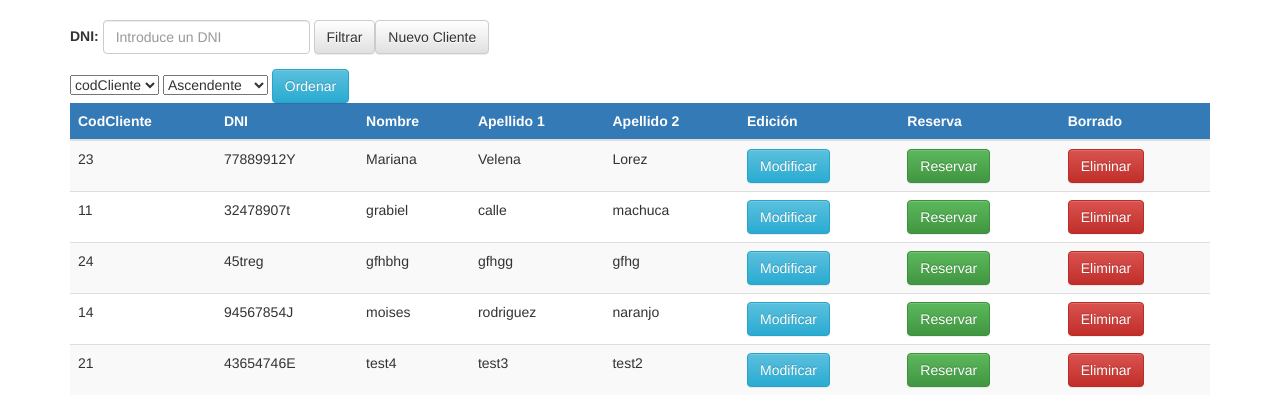
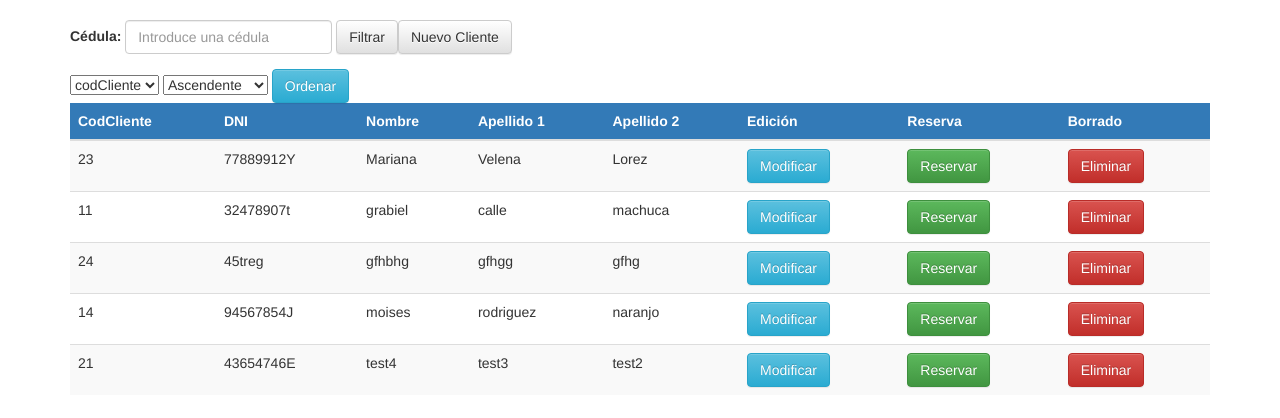
Before and after one commit to Leon2308/ProyectoHotel, a PHP site: page /View/administracion/inicioClientes.php?pagina=2 in a window 1280 px wide. Shown: the part 52-470 px from the top of the page. Run offline with PHP 8.4, Linux system fonts and the light colour scheme; the visitor is signed in with stand-in values (Sample User, id 1); data comes from the database, SQL or seed files in the repository; data that the repository does not hold is empty; some libraries are stand-ins or nearby versions.

Commit message:
Correciones de etiquetas
Correcciones de etiquetas en todas las ventanas.

```diff
--- a/View/administracion/formModificarCliente.php
+++ b/View/administracion/formModificarCliente.php
@@ -13,7 +13,7 @@
                 </div>
 
                 <div class="form-group">
-                    <label for="inputDni">DNI:</label>
+                    <label for="inputDni">Cédula:</label>
                     <input type="text" name="DNI" id="inputDni" class="form-control" value="">
                 </div>
 
--- a/View/administracion/formModificarReserva.php
+++ b/View/administracion/formModificarReserva.php
@@ -19,7 +19,7 @@
             </div>
 
             <div class="form-group">
-                <label for="inputDni">DNI:</label>
+                <label for="inputDni">Cédula:</label>
                 <input type="text" name="DNI" id="inputDni" class="form-control" value="" readonly="readonly">
             </div>
 
--- a/View/administracion/formNuevoCliente.php
+++ b/View/administracion/formNuevoCliente.php
@@ -9,7 +9,7 @@
             <form action="" class="formCentrado" id="formNuevoCliente" method="post">
 
                 <div class="form-group">
-                    <label for="dniNuevo">DNI:</label>
+                    <label for="dniNuevo">Cédula:</label>
                     <input type="text" name="DNI" id="dniNuevo" class="form-control" value="">
                 </div>
 
--- a/View/administracion/inicioClientes.php
+++ b/View/administracion/inicioClientes.php
@@ -69,9 +69,9 @@
             <div class="form-group">
                 <form class="form-inline formularioFloatLeft" name="filtrar" action="index.php" method="GET">
                     <div class="form-group">
-                        <label for="buscadorDni">DNI: </label>
+                        <label for="buscadorDni">Cédula: </label>
                         <input type="text" class="form-control" id="buscadorDni" name="dni"
-                               placeholder="Introduce un DNI">
+                               placeholder="Introduce una cédula">
                     </div>
                     <button type="submit" class="btn btn-default">Filtrar</button>
                 </form>
--- a/View/administracion/listaClientes.php
+++ b/View/administracion/listaClientes.php
@@ -13,7 +13,7 @@
         <?php
         $opcionesOrden = array();
         $opcionesOrden["codCliente"] = "codCliente";
-        $opcionesOrden["dni"] = "DNI";
+        $opcionesOrden["dni"] = "C.I.:";
         $opcionesOrden["nombre"] = "Nombre";
         $opcionesOrden["apellido1"] = "Apellido 1";
         $opcionesOrden["apellido2"] = "Apellido 2";
--- a/View/administracion/listaHabitaciones.php
+++ b/View/administracion/listaHabitaciones.php
@@ -65,7 +65,7 @@
         <td class="tipo"><?= $habitacion->getTipo() ?></td>
         <td class="capacidad"><?= $habitacion->getCapacidad() ?></td>
         <td class="planta"><?= $habitacion->getPlanta() ?></td>
-        <td class="tarifa"><?= $habitacion->getTarifa() ?>€</td>
+        <td class="tarifa">$ <?= $habitacion->getTarifa() ?></td>
         <td>
           <button type="button" class="btn btn-info btn-modificar">Modificar</button>
         </td>
--- a/View/administracion/listaReservas.php
+++ b/View/administracion/listaReservas.php
@@ -7,7 +7,7 @@
     $opcionesOrden["h.codHabitacion"] = "codCliente";
     $opcionesOrden["c.nombre"] = "nombre";
     $opcionesOrden["c.apellido1"] = "Apellido1";
-    $opcionesOrden["c.dni"] = "DNI";
+    $opcionesOrden["c.dni"] = "Cédula";
     $opcionesOrden["r.fechaEntrada"] = "Fecha Entrada";
     $opcionesOrden["r.fechaSalida"] = "Fecha Salida";
 
@@ -49,7 +49,7 @@
                 <th>Nombre</th>
                 <th>Apellido1</th>
                 <th>Apellido2</th>
-                <th>DNI</th>
+                <th>Cédula</th>
                 <th>Fecha Entrada</th>
                 <th>Fecha Salida</th>
                 <th>Edición</th>
--- a/View/usuario/index.php
+++ b/View/usuario/index.php
@@ -101,7 +101,7 @@
               ?>
               <div class="mensaje1">
                   <span>No hay habitaciones reservadas</span>
-                  <a class="spanTituloTabla2" href="logout.php">Cerrar sesión</a>
+                  <!--  <a class="spanTituloTabla2" href="logout.php">Cerrar sesión</a>-->
               </div>
               <?php
             }
```
Also changed, not shown: View/usuario/habitacionesView.php (+5 -5 lines), 1 other file.
